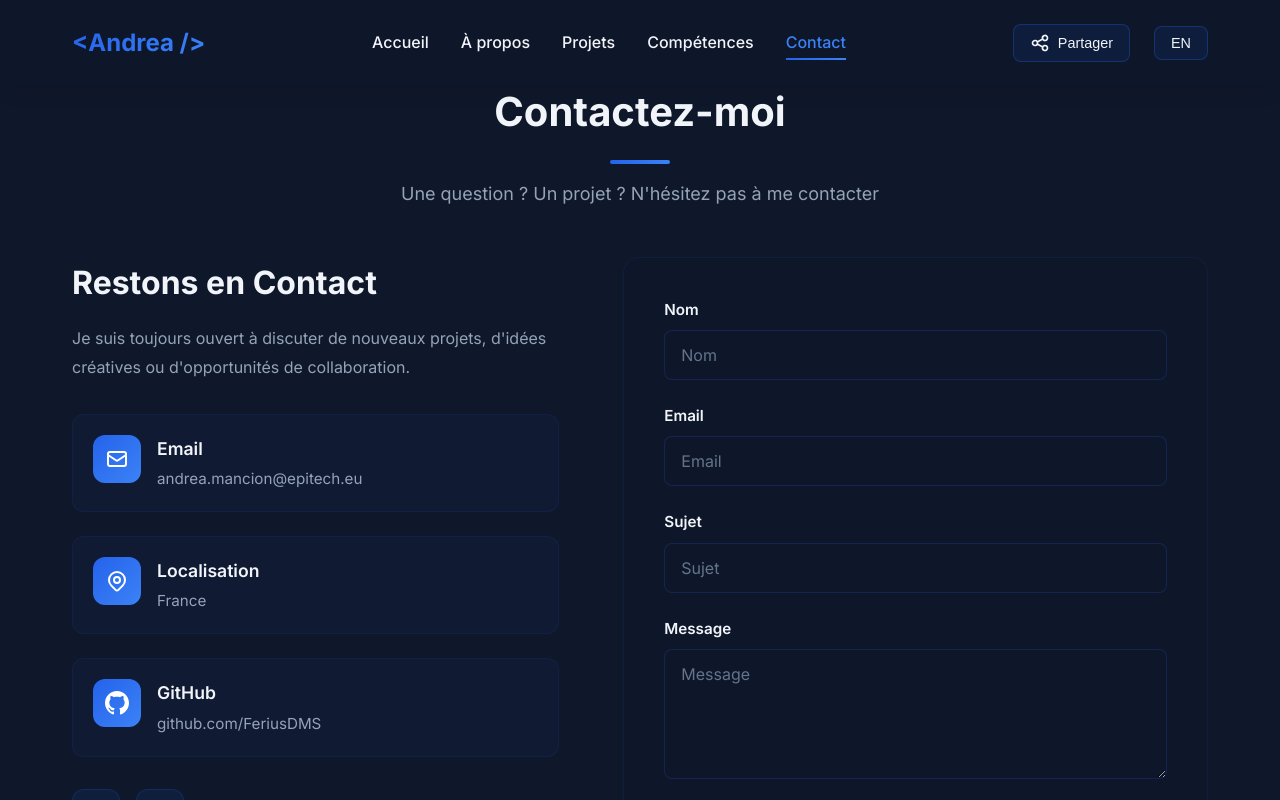
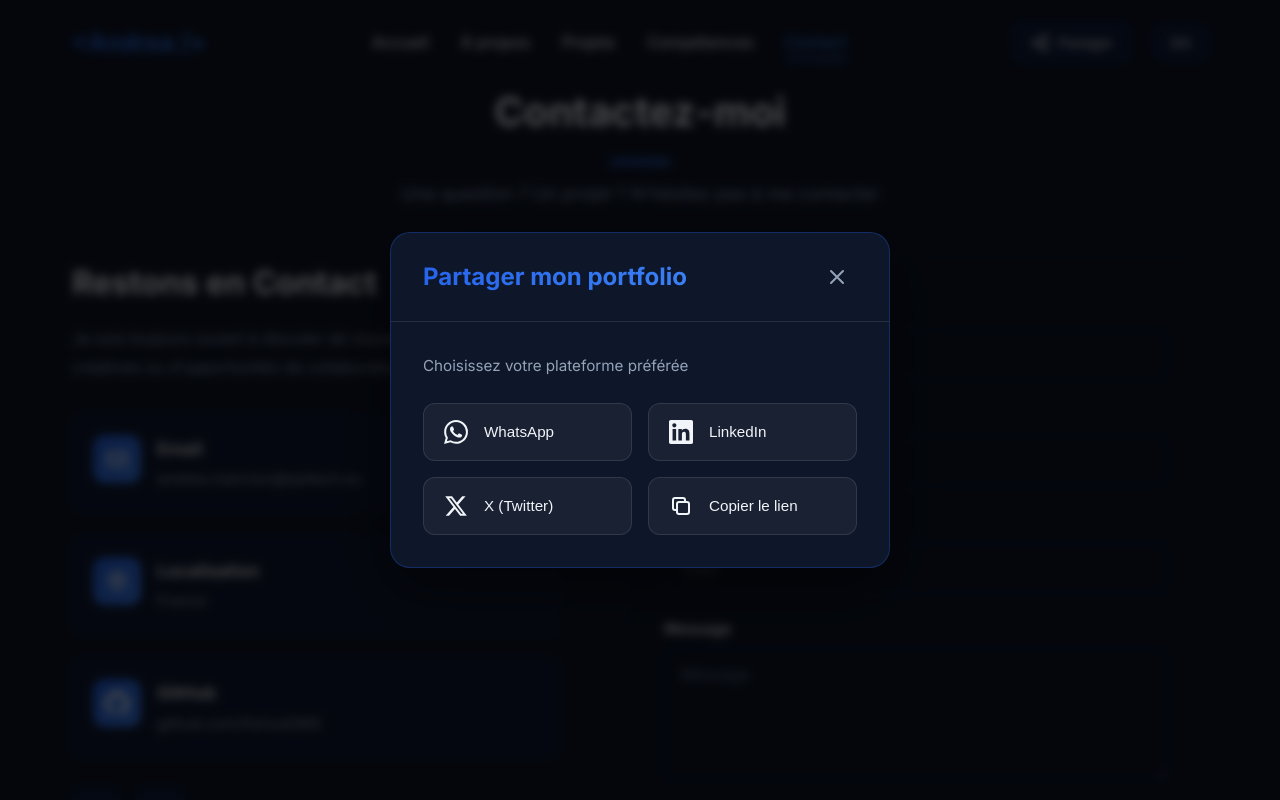
Before and after one commit to FeriusDMS/Portfolio, an Angular app: page /contact in a window 1280 px wide. Both pictures are taken after a click on the button "Partager". Shown: the top 800 px of the page. Built offline with nearby package versions, Linux system fonts and the light colour scheme.

Commit message:
FEAT(shareButton): can now share the site with different 'tool' like X, WhatsApp...

```diff
--- a/src/app/components/header/header.html
+++ b/src/app/components/header/header.html
@@ -49,6 +49,7 @@
       </div>
     </nav>
   </div>
+</header>
 
 @if (showCopyToast()) {
   <div class="copy-toast">
@@ -58,4 +59,52 @@
     <span>{{ translate.translate('nav.linkCopied') }}</span>
   </div>
 }
-</header>
+
+@if (showShareModal()) {
+  <div class="modal-overlay" (click)="closeShareModal()">
+    <div class="share-modal" (click)="$event.stopPropagation()">
+        <div class="modal-header">
+          <h3>{{ translate.translate('share.title') }}</h3>
+          <button class="close-btn" (click)="closeShareModal()">
+            <svg xmlns="http://www.w3.org/2000/svg" fill="none" viewBox="0 0 24 24" stroke="currentColor" width="24" height="24">
+              <path stroke-linecap="round" stroke-linejoin="round" stroke-width="2" d="M6 18L18 6M6 6l12 12" />
+            </svg>
+          </button>
+        </div>
+
+        <div class="modal-body">
+          <p class="modal-subtitle">{{ translate.translate('share.subtitle') }}</p>
+
+          <div class="share-options">
+            <button class="share-option whatsapp" (click)="shareOn('whatsapp')">
+              <svg xmlns="http://www.w3.org/2000/svg" fill="currentColor" viewBox="0 0 24 24" width="24" height="24">
+                <path d="M17.472 14.382c-.297-.149-1.758-.867-2.03-.967-.273-.099-.471-.148-.67.15-.197.297-.767.966-.94 1.164-.173.199-.347.223-.644.075-.297-.15-1.255-.463-2.39-1.475-.883-.788-1.48-1.761-1.653-2.059-.173-.297-.018-.458.13-.606.134-.133.298-.347.446-.52.149-.174.198-.298.298-.497.099-.198.05-.371-.025-.52-.075-.149-.669-1.612-.916-2.207-.242-.579-.487-.5-.669-.51-.173-.008-.371-.01-.57-.01-.198 0-.52.074-.792.372-.272.297-1.04 1.016-1.04 2.479 0 1.462 1.065 2.875 1.213 3.074.149.198 2.096 3.2 5.077 4.487.709.306 1.262.489 1.694.625.712.227 1.36.195 1.871.118.571-.085 1.758-.719 2.006-1.413.248-.694.248-1.289.173-1.413-.074-.124-.272-.198-.57-.347m-5.421 7.403h-.004a9.87 9.87 0 01-5.031-1.378l-.361-.214-3.741.982.998-3.648-.235-.374a9.86 9.86 0 01-1.51-5.26c.001-5.45 4.436-9.884 9.888-9.884 2.64 0 5.122 1.03 6.988 2.898a9.825 9.825 0 012.893 6.994c-.003 5.45-4.437 9.884-9.885 9.884m8.413-18.297A11.815 11.815 0 0012.05 0C5.495 0 .16 5.335.157 11.892c0 2.096.547 4.142 1.588 5.945L.057 24l6.305-1.654a11.882 11.882 0 005.683 1.448h.005c6.554 0 11.89-5.335 11.893-11.893a11.821 11.821 0 00-3.48-8.413Z"/>
+              </svg>
+              <span>WhatsApp</span>
+            </button>
+
+            <button class="share-option linkedin" (click)="shareOn('linkedin')">
+              <svg xmlns="http://www.w3.org/2000/svg" fill="currentColor" viewBox="0 0 24 24" width="24" height="24">
+                <path d="M20.447 20.452h-3.554v-5.569c0-1.328-.027-3.037-1.852-3.037-1.853 0-2.136 1.445-2.136 2.939v5.667H9.351V9h3.414v1.561h.046c.477-.9 1.637-1.85 3.37-1.85 3.601 0 4.267 2.37 4.267 5.455v6.286zM5.337 7.433c-1.144 0-2.063-.926-2.063-2.065 0-1.138.92-2.063 2.063-2.063 1.14 0 2.064.925 2.064 2.063 0 1.139-.925 2.065-2.064 2.065zm1.782 13.019H3.555V9h3.564v11.452zM22.225 0H1.771C.792 0 0 .774 0 1.729v20.542C0 23.227.792 24 1.771 24h20.451C23.2 24 24 23.227 24 22.271V1.729C24 .774 23.2 0 22.222 0h.003z"/>
+              </svg>
+              <span>LinkedIn</span>
+            </button>
+
+            <button class="share-option twitter" (click)="shareOn('twitter')">
+              <svg xmlns="http://www.w3.org/2000/svg" fill="currentColor" viewBox="0 0 24 24" width="24" height="24">
+                <path d="M18.244 2.25h3.308l-7.227 8.26 8.502 11.24H16.17l-5.214-6.817L4.99 21.75H1.68l7.73-8.835L1.254 2.25H8.08l4.713 6.231zm-1.161 17.52h1.833L7.084 4.126H5.117z"/>
+              </svg>
+              <span>X (Twitter)</span>
+            </button>
+
+            <button class="share-option copy" (click)="copyLink()">
+              <svg xmlns="http://www.w3.org/2000/svg" fill="none" viewBox="0 0 24 24" stroke="currentColor" width="24" height="24">
+                <path stroke-linecap="round" stroke-linejoin="round" stroke-width="2" d="M8 16H6a2 2 0 01-2-2V6a2 2 0 012-2h8a2 2 0 012 2v2m-6 12h8a2 2 0 002-2v-8a2 2 0 00-2-2h-8a2 2 0 00-2 2v8a2 2 0 002 2z"/>
+              </svg>
+              <span>{{ translate.translate('share.copyLink') }}</span>
+            </button>
+          </div>
+        </div>
+      </div>
+    </div>
+  }
--- a/src/app/components/header/header.scss
+++ b/src/app/components/header/header.scss
@@ -252,6 +252,198 @@
   }
 }
 
+.modal-overlay {
+  position: fixed;
+  top: 0;
+  left: 0;
+  width: 100%;
+  height: 100%;
+  background: rgba(0, 0, 0, 0.7);
+  backdrop-filter: blur(5px);
+  display: flex;
+  align-items: center;
+  justify-content: center;
+  z-index: 10000;
+  animation: fadeIn 0.3s ease;
+}
+
+@keyframes fadeIn {
+  from {
+    opacity: 0;
+  }
+  to {
+    opacity: 1;
+  }
+}
+
+.share-modal {
+  background: rgba(15, 23, 42, 0.98);
+  border: 1px solid rgba(37, 99, 235, 0.3);
+  border-radius: 20px;
+  width: 90%;
+  max-width: 500px;
+  max-height: 90vh;
+  overflow-y: auto;
+  box-shadow: 0 20px 60px rgba(0, 0, 0, 0.5);
+  animation: modalSlideUp 0.3s ease;
+
+  @media (max-width: 768px) {
+    max-width: 95%;
+  }
+}
+
+@keyframes modalSlideUp {
+  from {
+    opacity: 0;
+    transform: translateY(30px) scale(0.95);
+  }
+  to {
+    opacity: 1;
+    transform: translateY(0) scale(1);
+  }
+}
+
+.modal-header {
+  display: flex;
+  justify-content: space-between;
+  align-items: center;
+  padding: 1.5rem 2rem;
+  border-bottom: 1px solid rgba(255, 255, 255, 0.1);
+
+  h3 {
+    margin: 0;
+    font-size: 1.5rem;
+    font-weight: 700;
+    background: linear-gradient(135deg, #2563eb, #3b82f6);
+    -webkit-background-clip: text;
+    -webkit-text-fill-color: transparent;
+    background-clip: text;
+  }
+
+  .close-btn {
+    background: none;
+    border: none;
+    color: #94a3b8;
+    cursor: pointer;
+    padding: 0.5rem;
+    display: flex;
+    align-items: center;
+    justify-content: center;
+    border-radius: 8px;
+    transition: all 0.3s ease;
+
+    &:hover {
+      background: rgba(255, 255, 255, 0.1);
+      color: #f1f5f9;
+    }
+  }
+}
+
+.modal-body {
+  padding: 2rem;
+}
+
+.modal-subtitle {
+  color: #94a3b8;
+  margin: 0 0 1.5rem 0;
+  font-size: 0.95rem;
+}
+
+.share-options {
+  display: grid;
+  grid-template-columns: repeat(2, 1fr);
+  gap: 1rem;
+
+  @media (max-width: 480px) {
+    grid-template-columns: 1fr;
+  }
+}
+
+.share-option {
+  display: flex;
+  align-items: center;
+  gap: 1rem;
+  padding: 1rem 1.25rem;
+  background: rgba(255, 255, 255, 0.05);
+  border: 1px solid rgba(255, 255, 255, 0.1);
+  border-radius: 12px;
+  color: #f1f5f9;
+  cursor: pointer;
+  transition: all 0.3s ease;
+  font-weight: 500;
+  font-size: 0.95rem;
+
+  svg {
+    width: 24px;
+    height: 24px;
+    flex-shrink: 0;
+  }
+
+  span {
+    white-space: nowrap;
+  }
+
+  &:hover {
+    transform: translateY(-2px);
+    box-shadow: 0 5px 20px rgba(0, 0, 0, 0.3);
+  }
+
+  &.whatsapp {
+    &:hover {
+      background: rgba(37, 211, 102, 0.15);
+      border-color: #25D366;
+
+      svg {
+        color: #25D366;
+      }
+    }
+  }
+
+  &.linkedin {
+    &:hover {
+      background: rgba(10, 102, 194, 0.15);
+      border-color: #0A66C2;
+
+      svg {
+        color: #0A66C2;
+      }
+    }
+  }
+
+  &.twitter {
+    &:hover {
+      background: rgba(255, 255, 255, 0.15);
+      border-color: #ffffff;
+
+      svg {
+        color: #ffffff;
+      }
+    }
+  }
+
+  &.email {
+    &:hover {
+      background: rgba(234, 88, 12, 0.15);
+      border-color: #ea580c;
+
+      svg {
+        stroke: #ea580c;
+      }
+    }
+  }
+
+  &.copy {
+    &:hover {
+      background: rgba(37, 99, 235, 0.15);
+      border-color: #2563eb;
+
+      svg {
+        stroke: #2563eb;
+      }
+    }
+  }
+}
+
 .hamburger {
   display: none;
   flex-direction: column;
--- a/src/app/components/header/header.ts
+++ b/src/app/components/header/header.ts
@@ -12,6 +12,7 @@
 export class Header {
   menuActive = signal(false);
   showCopyToast = signal(false);
+  showShareModal = signal(false);
 
   constructor(public translate: TranslationService) {}
 
@@ -29,13 +30,22 @@
     this.closeMenu();
   }
 
-  async shareWebsite() {
-    const url = window.location.origin + window.location.pathname;
+  shareWebsite() {
+    this.showShareModal.set(true);
+    this.closeMenu();
+  }
+
+  closeShareModal() {
+    this.showShareModal.set(false);
+  }
+
+  async copyLink() {
+    const url = window.location.href;
 
     try {
       await navigator.clipboard.writeText(url);
       this.showCopyToast.set(true);
-      this.closeMenu();
+      this.closeShareModal();
 
       setTimeout(() => {
         this.showCopyToast.set(false);
@@ -44,4 +54,32 @@
       console.error('Erreur lors de la copie:', err);
     }
   }
+
+  shareOn(platform: string) {
+    const url = encodeURIComponent(window.location.href);
+    const title = encodeURIComponent('Portfolio - Andrea Mancion');
+    const text = encodeURIComponent('Découvrez mon portfolio !');
+
+    let shareUrl = '';
+
+    switch(platform) {
+      case 'whatsapp':
+        shareUrl = `https://wa.me/?text=${text}%20${url}`;
+        break;
+      case 'linkedin':
+        shareUrl = `https://www.linkedin.com/sharing/share-offsite/?url=${url}`;
+        break;
+      case 'twitter':
+        shareUrl = `https://twitter.com/intent/tweet?url=${url}&text=${text}`;
+        break;
+      case 'email':
+        shareUrl = `mailto:?subject=${title}&body=${text}%20${url}`;
+        break;
+    }
+
+    if (shareUrl) {
+      window.open(shareUrl, '_blank');
+      this.closeShareModal();
+    }
+  }
 }
--- a/src/app/services/translation.service.ts
+++ b/src/app/services/translation.service.ts
@@ -24,6 +24,11 @@
     'nav.contact': { fr: 'Contact', en: 'Contact' },
     'nav.share': { fr: 'Partager', en: 'Share' },
     'nav.linkCopied': { fr: 'Lien copié !', en: 'Link copied!' },
+
+    // Share Modal
+    'share.title': { fr: 'Partager mon portfolio', en: 'Share my portfolio' },
+    'share.subtitle': { fr: 'Choisissez votre plateforme préférée', en: 'Choose your preferred platform' },
+    'share.copyLink': { fr: 'Copier le lien', en: 'Copy link' },
 
     // Hero
     'hero.greeting': { fr: '👋 Bonjour, je suis', en: '👋 Hello, I am' },
```
Lines whose indentation alone changed are shown as unchanged.
